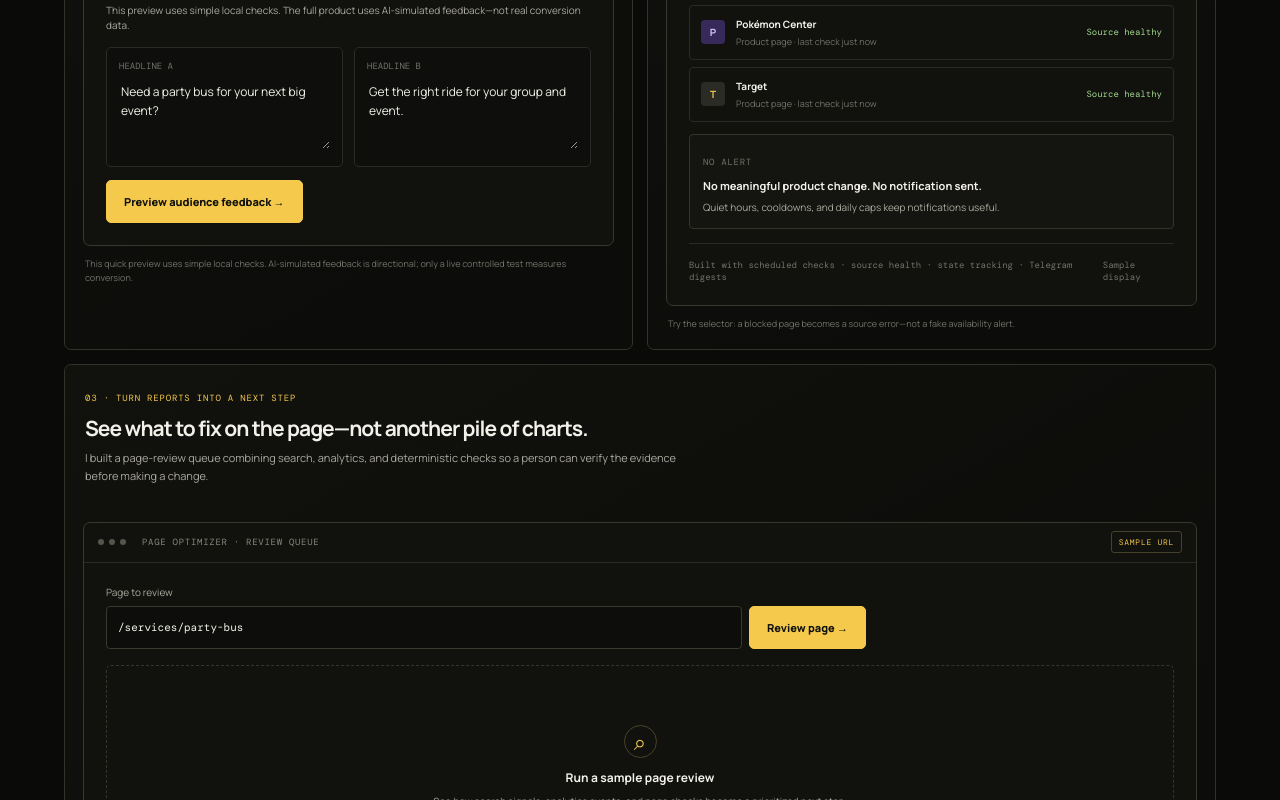
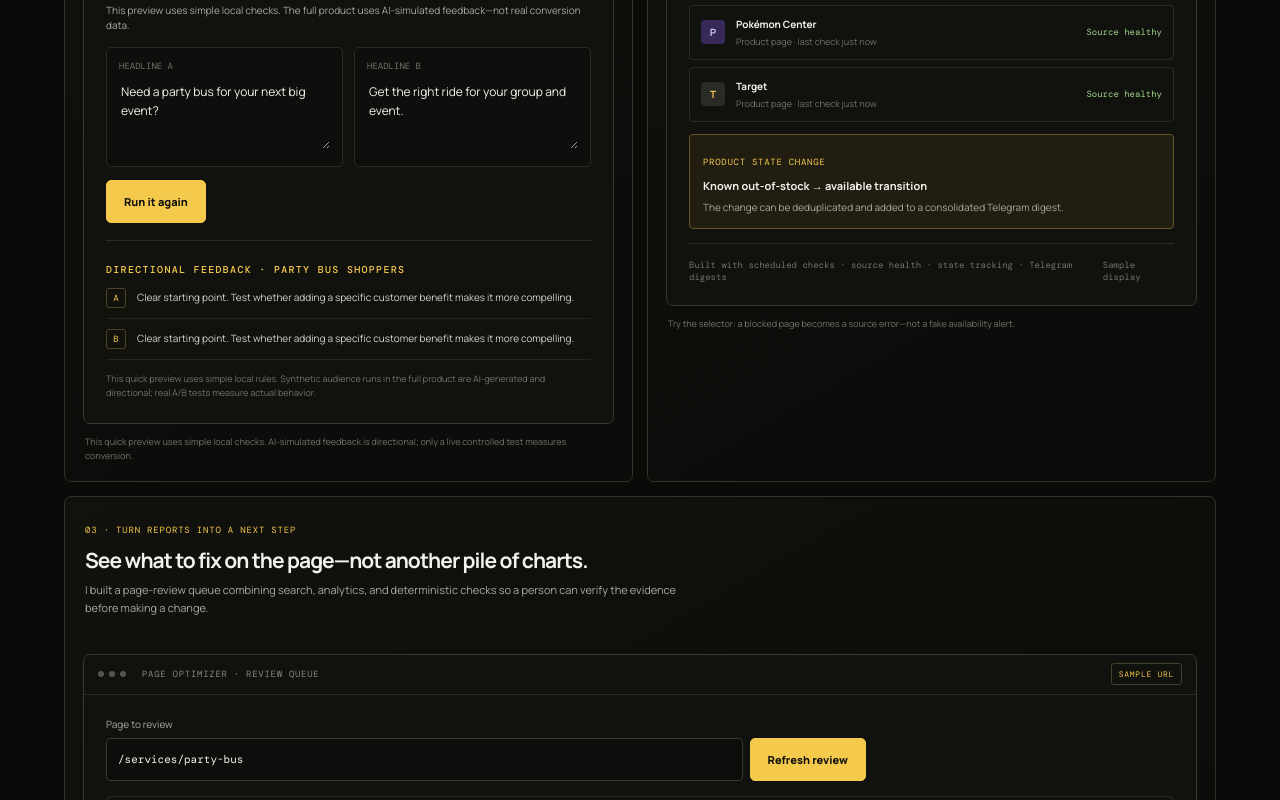
Before and after one commit to partybusexperts/DKWork, a Next.js app: page / in a window 1280 px wide. Shown: the part 1300-2100 px from the top of the page. Built offline with nearby package versions, Linux system fonts and the light colour scheme.

Commit message:
Show portfolio demo results immediately

```diff
--- a/app/page.tsx
+++ b/app/page.tsx
@@ -37,7 +37,7 @@ function QuoteBotDemo() {
 function AudienceDemo() {
   const [first, setFirst] = useState("Need a party bus for your next big event?");
   const [second, setSecond] = useState("Get the right ride for your group and event.");
-  const [ran, setRan] = useState(false);
+  const [ran, setRan] = useState(true);
   const [audience, setAudience] = useState("Party bus shoppers");
 
   const review = (text: string) => {
@@ -62,7 +62,7 @@ function AudienceDemo() {
 }
 
 function PulseDemo() {
-  const [state, setState] = useState<"normal" | "changed" | "source-error">("normal");
+  const [state, setState] = useState<"normal" | "changed" | "source-error">("changed");
   return <div className="product-window">
     <div className="window-top"><div className="window-dots"><i /><i /><i /></div><span>TCG PULSE · SOURCE MONITOR</span><span className="safe-label">DEMO DATA</span></div>
     <div className="pulse-demo"><div className="pulse-toolbar"><div><span className="pulse-light" /><strong>Retailer monitor</strong><small>Scheduled checks · quiet unless something matters</small></div><label>Simulate<select value={state} onChange={(event) => setState(event.target.value as typeof state)}><option value="normal">No change</option><option value="changed">Availability changed</option><option value="source-error">Source blocked</option></select></label></div>
@@ -75,7 +75,7 @@ function PulseDemo() {
 }
 
 function OptimizerDemo() {
-  const [ran, setRan] = useState(false);
+  const [ran, setRan] = useState(true);
   const [page, setPage] = useState("/services/party-bus");
   return <div className="product-window">
     <div className="window-top"><div className="window-dots"><i /><i /><i /></div><span>PAGE OPTIMIZER · REVIEW QUEUE</span><span className="safe-label">SAMPLE URL</span></div>
```
